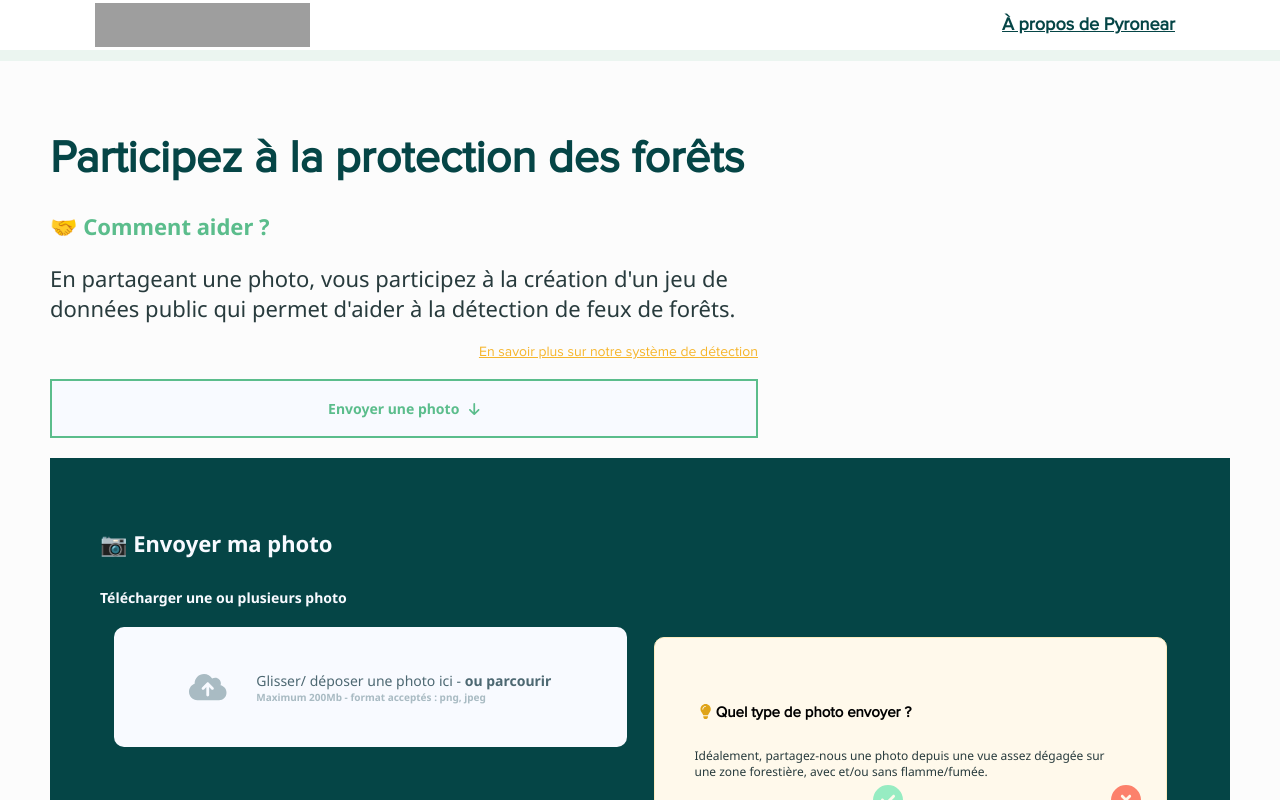
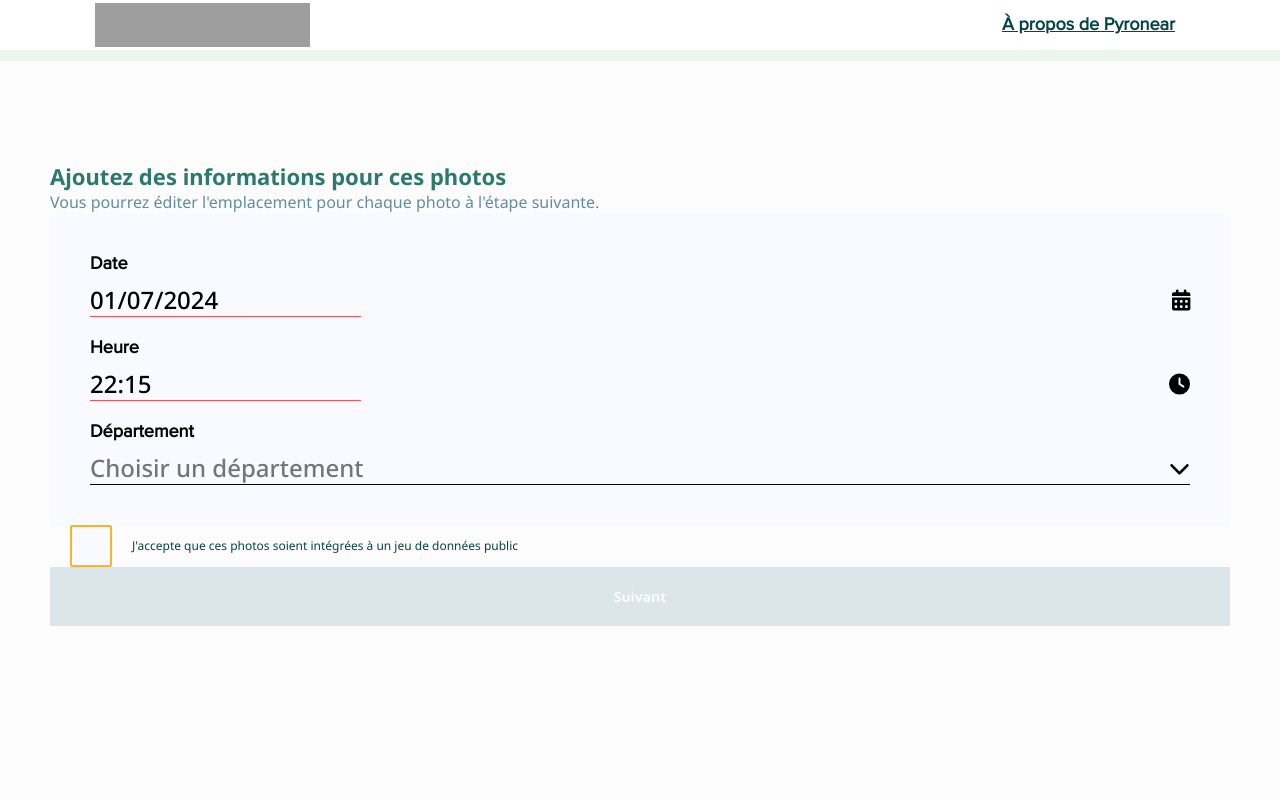
Before and after one commit to pyronear/pyro-crowdsourcer-react, a React (Create React App) app: page /global-info in a window 1280 px wide. Shown: the top 800 px of the page. Built offline with nearby package versions, Linux system fonts and the light colour scheme; grey boxes are pictures that could not be loaded.

Commit message:
refactor: Use react-router-dom to handle routes

```diff
--- a/src/App.tsx
+++ b/src/App.tsx
@@ -1,14 +1,16 @@
 import './App.scss'
 import { useEffect, useRef, useState } from 'react'
 import { Modal, ModalRef } from './modals/Modal'
-import { GlobalInfo, GlobalInfoData } from './pages/global-info/GlobalInfo'
+import { GlobalInfo, GlobalInfoData, globalInfoPath } from './pages/global-info/GlobalInfo'
 import { Intro } from './pages/landing/Intro'
 import { Send } from './pages/landing/Send'
-import { PerPictureInfo, PictureInfo } from './pages/per-picture-info/PerPictureInfo'
+import { PerPictureInfo, PictureInfo, perPictureInfoPath } from './pages/per-picture-info/PerPictureInfo'
 import Navbar from './global-components/navbar/Navbar'
 import { Carousels } from './global-components/carousel/Carousels'
 import { StorageService } from './services/storage/storage.service'
 import { AllTags } from './pages/per-picture-info/tags/resources/tags'
+import { Route, useHistory, useLocation } from 'react-router-dom'
+import { Confirm, confirmPath } from './pages/confirm/Confirm'
 
 const MOBILE_PX_THRESHOLD = 650
 
@@ -43,6 +45,8 @@ function App (): JSX.Element {
   const [isMobile, setIsMobile] = useState(false)
   const [isModalOpen, setIsModalOpen] = useState(false)
   const [animate, setAnimate] = useState(true)
+  const history = useHistory()
+  const location = useLocation()
 
   const onWindowResize = (): void => {
     if (window.innerWidth < MOBILE_PX_THRESHOLD) {
@@ -71,23 +75,22 @@ function App (): JSX.Element {
 
   const handleModalChange = (modalState: boolean): void => setIsModalOpen(modalState)
 
-  const [stage, setStage] = useState<'IMAGE_UPLOAD' | 'GLOBAL_INFO' | 'PER_PICTURE_INFO' | 'CONFIRM'>('IMAGE_UPLOAD')
-
   const [imageUploads, setImageUploads] = useState<File[]>([])
   const [globalInfo, setGlobalInfo] = useState<GlobalInfoData | null>(
     { consent: true, datetime: new Date(), departement: 'Aine' }
   )
   const [, setPicturesInfo] = useState<PictureInfo[]>([])
 
-  let content: JSX.Element = <></>
+  const content: JSX.Element = <></>
+  // eslint-disable-next-line @typescript-eslint/no-unused-vars
   const onImageUploadSubmit = (files: File[]): void => {
     setImageUploads(files)
-    setStage('GLOBAL_INFO')
+    history.push(globalInfoPath)
   }
 
   const onGlobalInfoSubmit = (globalInfoOutput: GlobalInfoData): void => {
     setGlobalInfo(globalInfoOutput)
-    setStage('PER_PICTURE_INFO')
+    history.push(perPictureInfoPath)
   }
 
   const onPerPictureInfoSubmit = async (picturesInfo: PictureInfo[]): Promise<void> => {
@@ -96,60 +99,37 @@ function App (): JSX.Element {
     await Promise.all(picturesInfo.map(async (pictureInfo, index): Promise<void> => {
       await storage.uploadMediaWithAnnotations(pictureInfo.file, Object.keys(pictureInfo.tags).filter((tag) => pictureInfo.tags[tag as AllTags]))
     }))
-    setStage('CONFIRM')
+    history.push(confirmPath)
   }
 
-  switch (stage) {
-    case 'IMAGE_UPLOAD':
-      content = (
-        <>
-          <Intro isMobile={isMobile}/>
-          <Send isMobile={isMobile} onSubmit={onImageUploadSubmit}/>
-        </>
-      )
-      break
+  const isPerPictureInfo = location.pathname === perPictureInfoPath
 
-    case 'GLOBAL_INFO':
-      content = (
-        <>
-          <GlobalInfo onSubmit={onGlobalInfoSubmit}/>
-        </>
-      )
-      break
-    case 'PER_PICTURE_INFO':
-      if (globalInfo === null) {
-        throw TypeError('globalInfo is null')
-      }
-      content = (
-        <>
+  return (
+    <div id="rootOrganizer" className={`${isModalOpen ? 'modalOpen' : ''}`}>
+      <Modal ref={modalRef} handleChange={handleModalChange} />
+      <Navbar isMobile={isMobile} modalRef={modalRef.current} />
+      {!isPerPictureInfo && <Carousels isMobile={isMobile} animate={animate} />}
+      <div id="pageContainer" className={`${isMobile ? 'mobile' : ''}${isPerPictureInfo ? ' noPadding' : ''}`}>
+        {content}
+        <Route exact path="/" >
+          <Intro isMobile={isMobile} />
+          <Send isMobile={isMobile} onSubmit={onImageUploadSubmit} />
+        </Route>
+        <Route exact path={globalInfoPath} >
+          <GlobalInfo onSubmit={onGlobalInfoSubmit} />
+        </Route>
+        <Route exact path={perPictureInfoPath} >
           {
             modalRef.current === null
               ? <></>
-              : <PerPictureInfo onSubmit={onPerPictureInfoSubmit} imageUploads={imageUploads} globalInfo={globalInfo} modalRef={modalRef.current} isMobile={isMobile}/>
+              : <PerPictureInfo onSubmit={onPerPictureInfoSubmit} imageUploads={imageUploads} globalInfo={globalInfo!} modalRef={modalRef.current} isMobile={isMobile} />
           }
-        </>
-      )
-      break
-    case 'CONFIRM':
-      content = (
-        <>
-        <p>c bon</p>
-        </>
-      )
-      break
-    default:
-      break
-  }
-
-  return (
-      <div id="rootOrganizer" className={`${isModalOpen ? 'modalOpen' : ''}`}>
-        <Modal ref={modalRef} handleChange={handleModalChange}/>
-        <Navbar isMobile={isMobile} modalRef={modalRef.current}/>
-        {stage !== 'PER_PICTURE_INFO' && <Carousels isMobile={isMobile} animate={animate}/>}
-        <div id="pageContainer" className={`${isMobile ? 'mobile' : ''}${stage === 'PER_PICTURE_INFO' ? ' noPadding' : ''}`}>
-          {content}
-        </div>
+        </Route>
+        <Route exact path={confirmPath} >
+          <Confirm />
+        </Route>
       </div>
+    </div>
   )
 }
 
--- a/src/index.tsx
+++ b/src/index.tsx
@@ -2,13 +2,16 @@ import ReactDOM from 'react-dom/client'
 import './index.css'
 import App from './App'
 import reportWebVitals from './reportWebVitals'
+import { BrowserRouter } from 'react-router-dom'
 
 const root = ReactDOM.createRoot(
   document.getElementById('root') as HTMLElement
 )
 root.render(
   // <StrictMode>
+  <BrowserRouter>
     <App />
+  </BrowserRouter>
   // </StrictMode>
 )
 
--- /dev/null
+++ b/src/pages/confirm/Confirm.tsx
@@ -0,0 +1,3 @@
+export const confirmPath = '/confirm'
+
+export const Confirm = (): JSX.Element => <p>C bon</p>
--- a/src/pages/global-info/GlobalInfo.tsx
+++ b/src/pages/global-info/GlobalInfo.tsx
@@ -119,6 +119,8 @@ export interface GlobalInfoData {
   consent: boolean
 }
 
+export const globalInfoPath = '/global-info'
+
 export const GlobalInfo = ({ onSubmit }: { onSubmit: (output: GlobalInfoData) => void }): JSX.Element => {
   const [valid, setValid] = useState < Record<formKey, boolean>>({
     date: false,
--- a/src/pages/per-picture-info/PerPictureInfo.tsx
+++ b/src/pages/per-picture-info/PerPictureInfo.tsx
@@ -14,6 +14,8 @@ export type PictureInfo = GlobalInfoData & {
   file: File
   tags: Record<AllTags, boolean>
 }
+
+export const perPictureInfoPath = '/per-picture-info'
 
 export const PerPictureInfo = ({
   globalInfo,
```
